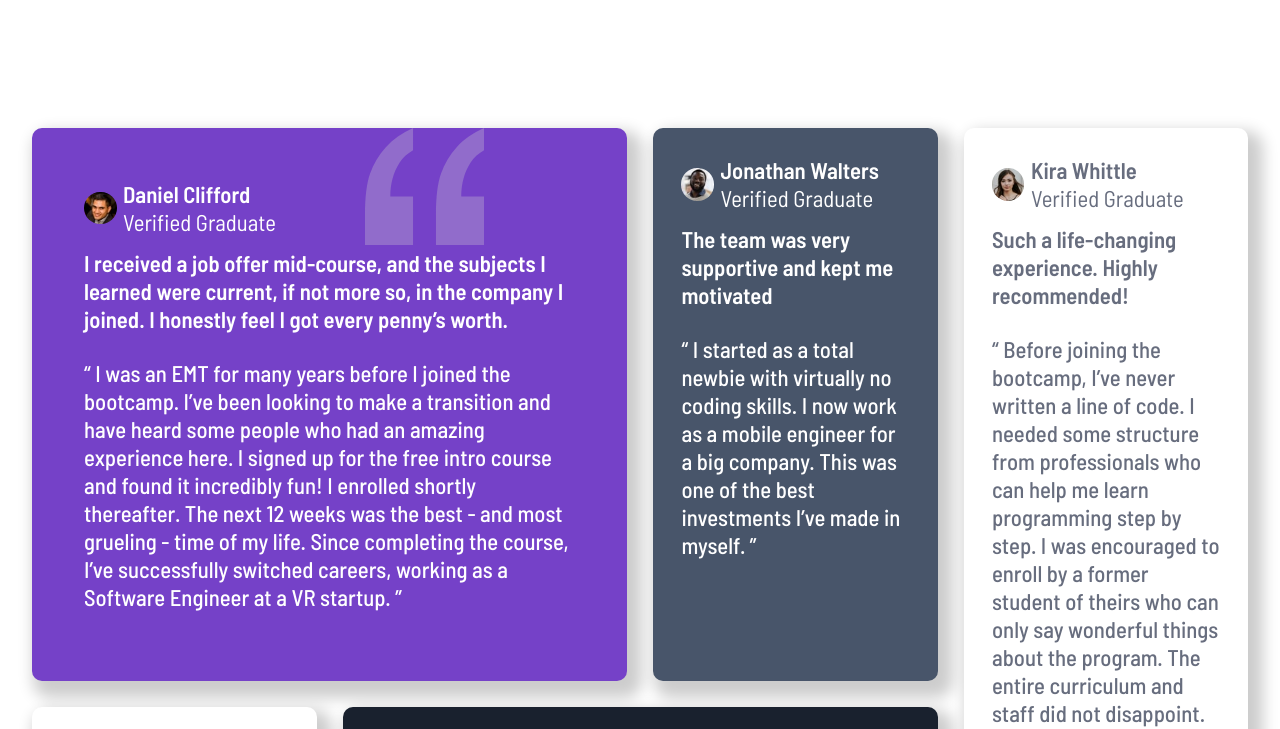
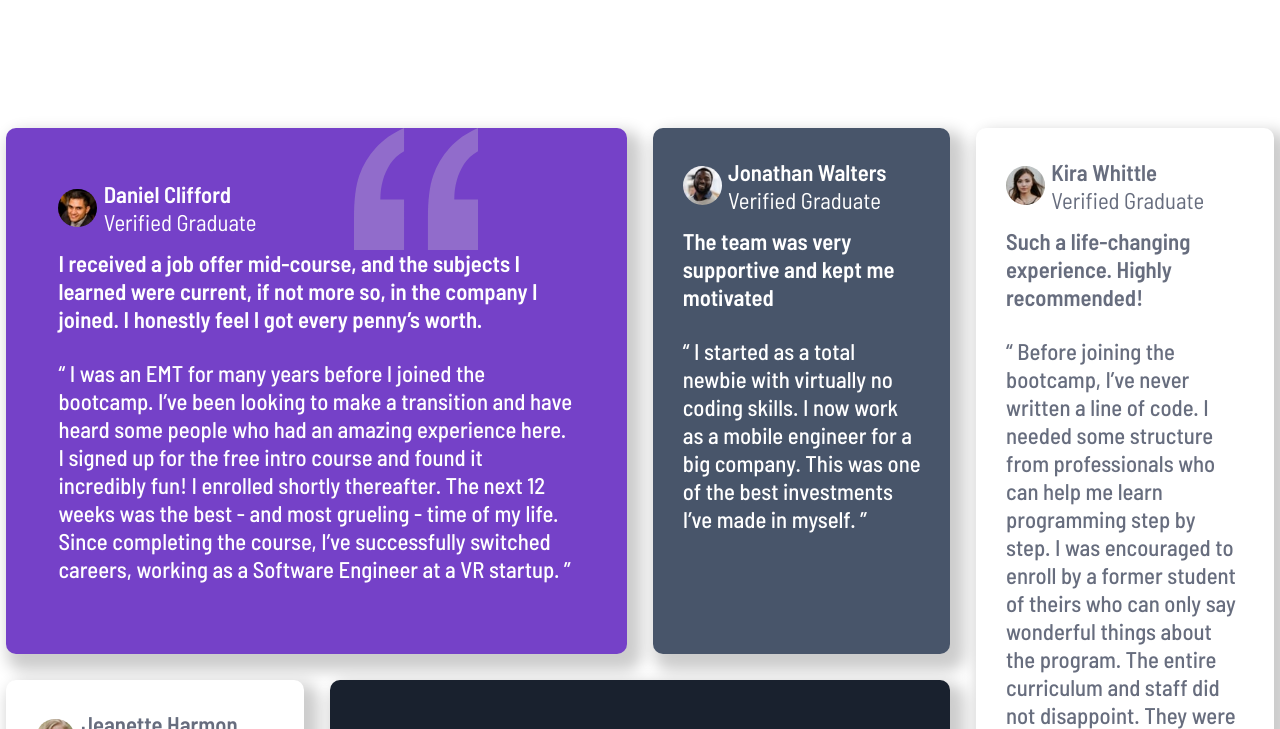
Before and after one commit to matteomurgioni/testimonial-grid-section, a plain HTML site: page index.html in a window 1280 px wide. Shown: the top 729 px of the page. Drawn offline with Linux system fonts and the light colour scheme.

Commit message:
Update style.css

```diff
--- a/style.css
+++ b/style.css
@@ -7,7 +7,7 @@
 main {
     margin-left: auto;
     margin-right: auto;
-    max-width: 95%;
+    max-width: 99%;
     margin-top: 10%;
     margin-bottom: 10%;
     display: grid;
@@ -51,8 +51,8 @@ main {
 }
 
 .box .profile-pic {
-    width: 2.5rem;
-    height: 2.5rem;
+    width: calc(2rem + 1vw);
+    height: calc(2rem + 1vw);
     border-radius: 50%;
     background-repeat: no-repeat;
     background-position: center;
```
